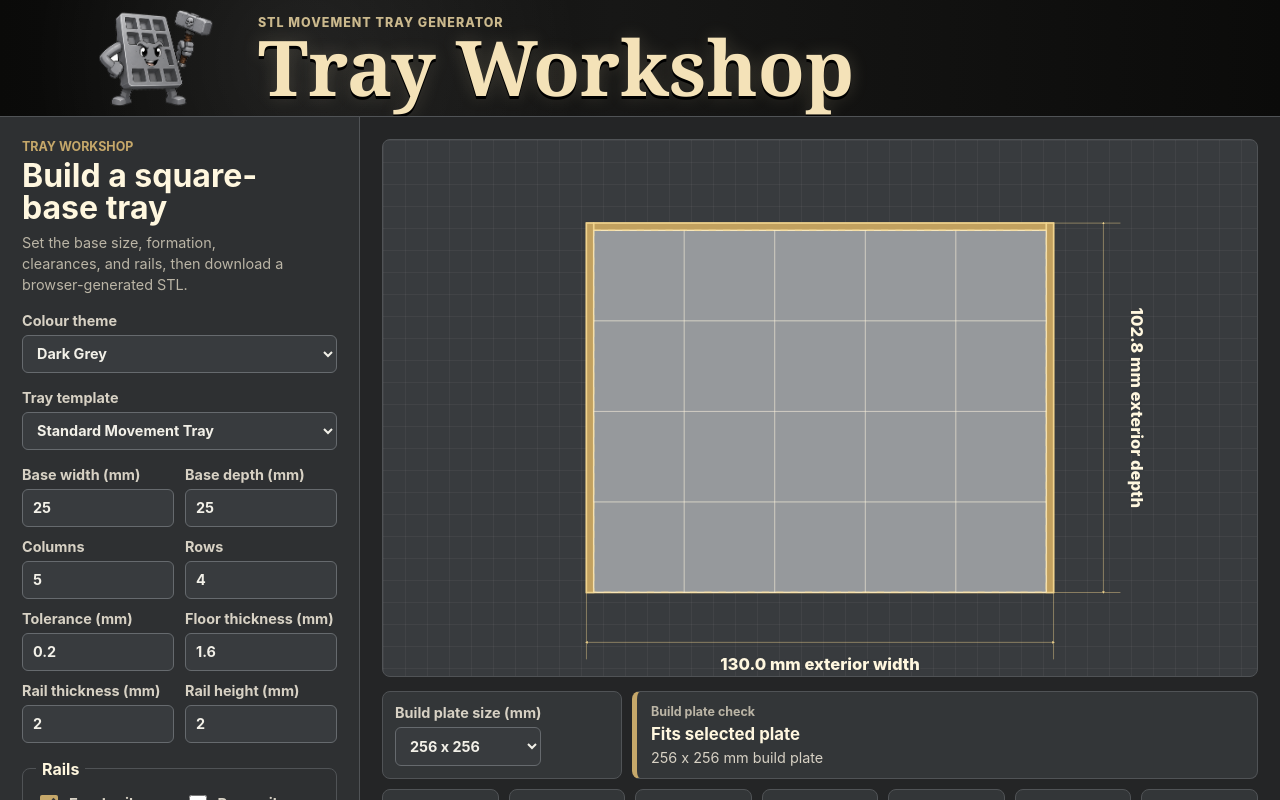
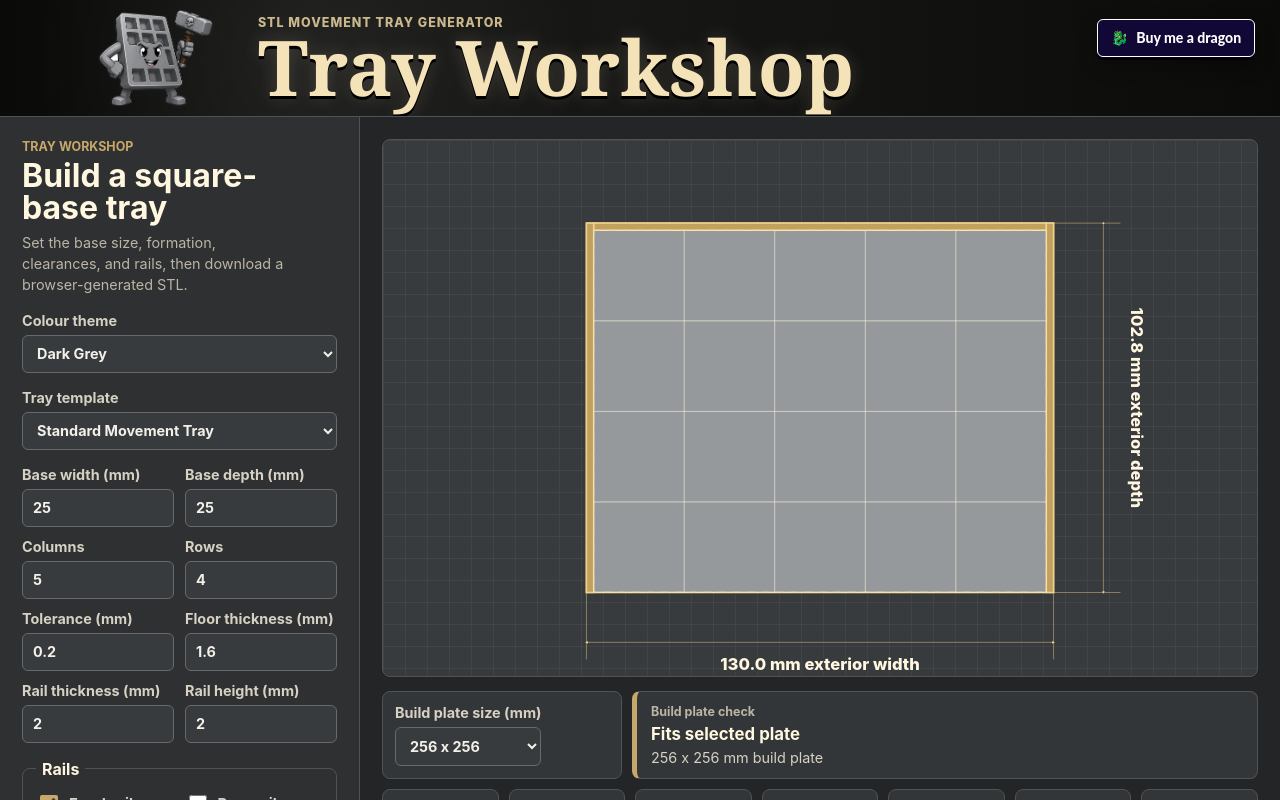
Before and after one commit to greyplasticmodelling/tray-workshop, a React (Vite) app: page / in a window 1280 px wide. Shown: the top 800 px of the page. Built offline with nearby package versions, Linux system fonts and the light colour scheme.

Commit message:
Keep dragon support button visible

```diff
--- a/src/App.tsx
+++ b/src/App.tsx
@@ -58,7 +58,11 @@ function SupportButton() {
       return;
     }
 
-    container.replaceChildren();
+    Array.from(container.children).forEach((child) => {
+      if (!child.classList.contains('support-button-fallback')) {
+        child.remove();
+      }
+    });
 
     const script = document.createElement('script');
     script.type = 'text/javascript';
@@ -75,11 +79,29 @@ function SupportButton() {
     container.appendChild(script);
 
     return () => {
-      container.replaceChildren();
+      script.remove();
+      Array.from(container.children).forEach((child) => {
+        if (!child.classList.contains('support-button-fallback')) {
+          child.remove();
+        }
+      });
     };
   }, []);
 
-  return <div className="support-button-slot" ref={containerRef} aria-label="Support Tray Workshop" />;
+  return (
+    <div className="support-button-slot" ref={containerRef} aria-label="Support Tray Workshop">
+      <a
+        className="support-button-fallback"
+        href="https://www.buymeacoffee.com/greyplasticmodelling"
+        target="_blank"
+        rel="noreferrer"
+        title="Support Tray Workshop on Buy Me a Coffee."
+      >
+        <span aria-hidden="true">&#128009;</span>
+        <span>Buy me a dragon</span>
+      </a>
+    </div>
+  );
 }
 
 function readSavedTrays(): SavedTray[] {
--- a/src/styles.css
+++ b/src/styles.css
@@ -213,7 +213,7 @@ select {
   position: absolute;
   top: 16px;
   right: 18px;
-  min-width: 178px;
+  min-width: 172px;
   min-height: 44px;
   display: inline-flex;
   align-items: center;
@@ -223,6 +223,36 @@ select {
 
 .support-button-slot > * {
   max-width: 100%;
+}
+
+.support-button-fallback {
+  min-height: 38px;
+  display: inline-flex;
+  align-items: center;
+  justify-content: center;
+  gap: 8px;
+  border: 1px solid #ffffff;
+  border-radius: 6px;
+  padding: 8px 13px;
+  color: #ffffff;
+  background: #110836;
+  box-shadow: 0 3px 0 #05020f, 0 8px 20px rgba(0, 0, 0, 0.32);
+  font-family: Lato, Inter, ui-sans-serif, system-ui, -apple-system, BlinkMacSystemFont, "Segoe UI", sans-serif;
+  font-size: 0.88rem;
+  font-weight: 800;
+  line-height: 1;
+  text-decoration: none;
+  white-space: nowrap;
+}
+
+.support-button-fallback:hover,
+.support-button-fallback:focus-visible {
+  background: #1d0e58;
+}
+
+.support-button-fallback:focus-visible {
+  outline: 3px solid rgba(255, 255, 255, 0.38);
+  outline-offset: 3px;
 }
 
 .support-button-slot .bmc-btn,
@@ -713,7 +743,7 @@ footer {
   .support-button-slot {
     top: 8px;
     right: 8px;
-    min-width: 138px;
+    min-width: 142px;
     min-height: 34px;
     transform: scale(0.82);
     transform-origin: top right;
```
